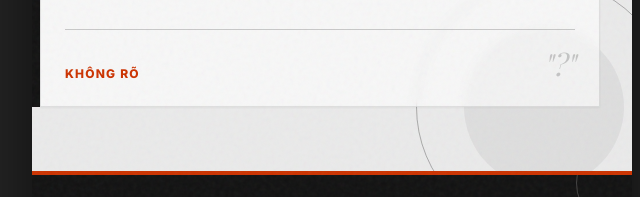
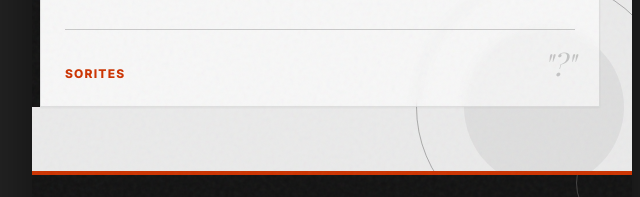
Before and after one commit to cheaterdxd/landingpageforPhilosophy, a plain HTML site: page dongcat_chudiemnho02.html in a window 1280 px wide. Shown: the part 907-1104 px from the top of the page, 308-948 px from the left. Drawn offline with nearby package versions, Linux system fonts and the light colour scheme; a web font is replaced by a local one.

Commit message:
cập nhật

```diff
--- a/dongcat_chudiemnho02.html
+++ b/dongcat_chudiemnho02.html
@@ -132,7 +132,7 @@
 <div class="relative bg-white/60 backdrop-blur-sm p-6 -ml-6 border border-poster-black/10 shadow-sm">
 <p class="font-serif text-2xl md:text-3xl leading-relaxed text-poster-black text-justify" id="quote"><span class="font-sans font-black text-6xl float-left mr-4 mt-[-12px] text-poster-accent leading-none">L</span>àm sao để ta xác định được khi nào đống cát không còn gọi là đống cát ?   Nếu ai đó nói xác định giúp ta: đống cát đó là 1.000.000 hạt cát. Và nói: nếu chỉ bỏ một hạt thì nó vẫn là đống cát. Đúng vậy ! 999.999 hạt cát vẫn là đống cát, và 999.998, 999.997 cũng vẫn là đống cát.Thế nhưng khi chỉ còn 10 hạt cát thì ta không thể nào xem nó là đống cát nữa. Vậy giảm đến khi nào thì đó mới không còn là đống cát ?</p>
 <div class="mt-8 flex justify-between items-end border-t border-poster-black/20 pt-4">
-<p class="font-sans text-xs font-bold uppercase tracking-widest text-poster-accent">Không rõ</p>
+<p class="font-sans text-xs font-bold uppercase tracking-widest text-poster-accent">Sorites</p>
 <span class="text-3xl font-serif italic opacity-20">"?"</span>
 </div>
 </div>
```
